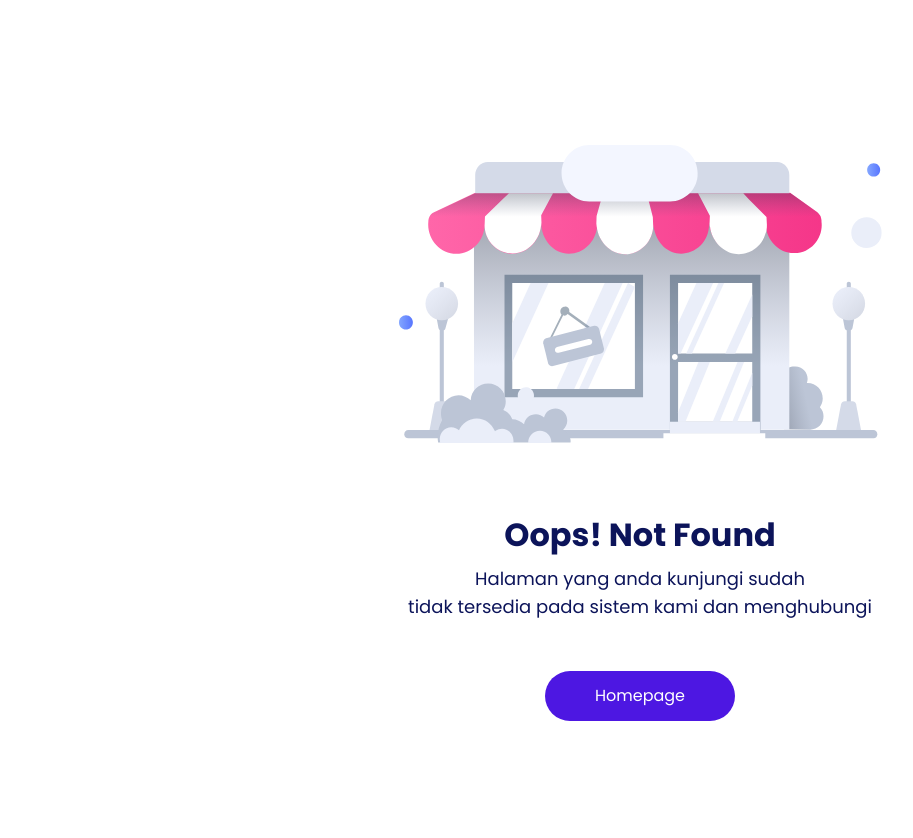
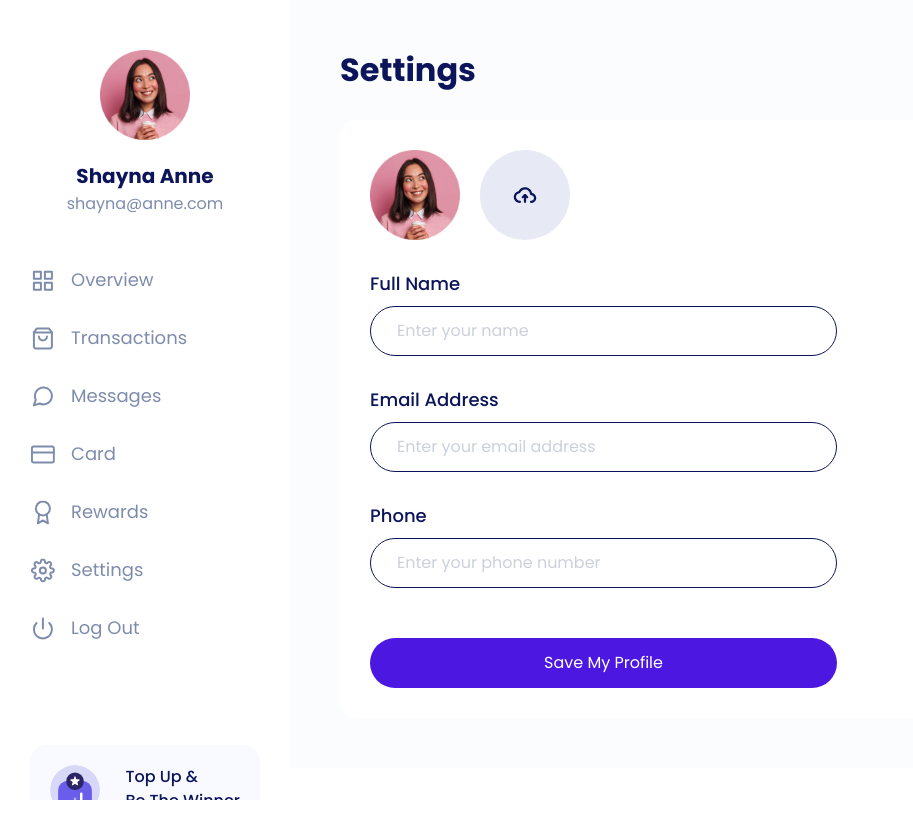
Before and after one commit to ade566/storegg-v.page, a Next.js app: page /member/edit-profile in a window 1280 px wide. Before the commit this address had no page. Shown: the top 838 px of the page, without its empty margins (0-913 px from the left). After the commit the page ends 800 px from the top, so only its background shows below. Built offline with nearby package versions, Linux system fonts and the light colour scheme.

Commit message:
Convert Member Edit Profile

```diff
--- a/components/Layout/member.tsx
+++ b/components/Layout/member.tsx
@@ -119,7 +119,9 @@
                   </defs>
                 </svg>
                 <p className="item-title m-0">
-                  <a href="../member/edit-profile.html" className="text-lg text-decoration-none">Settings</a>
+                  <Link href="/member/edit-profile">
+                    <a href="/#" className="text-lg text-decoration-none">Settings</a>
+                  </Link>
                 </p>
               </div>
               {/* Log Out */}
--- a/pages/_app.tsx
+++ b/pages/_app.tsx
@@ -12,6 +12,7 @@
 import '../styles/overview.css'
 import '../styles/transactions.css'
 import '../styles/transactions-detail.css'
+import '../styles/edit-profile.css'
 import type { AppProps } from 'next/app'
 import Head from 'next/head'
 
--- /dev/null
+++ b/pages/member/edit-profile.tsx
@@ -0,0 +1,57 @@
+import Layout from '../../components/Layout/member'
+
+export default function member() {
+  return (
+    <Layout pageTitle="Member Store GG" classSection="edit-profile">
+      <main className="main-wrapper">
+        <div className="ps-lg-0">
+          <h2 className="text-4xl fw-bold color-palette-1 mb-30">Settings</h2>
+          <div className="bg-card pt-30 ps-30 pe-30 pb-30">
+            <form action="">
+              <div className="photo d-flex">
+                <div className="position-relative me-20">
+                  <img src="/img/avatar-1.png" width="90" height="90" className="avatar img-fluid" alt="" />
+                  <div className="avatar-overlay position-absolute top-0 d-flex justify-content-center align-items-center">
+                    <svg width="24" height="24" viewBox="0 0 24 24" fill="none" xmlns="http://www.w3.org/2000/svg">
+                      <path d="M3 6H5H21" stroke="white" stroke-width="2" stroke-linecap="round" stroke-linejoin="round" />
+                      <path d="M8 6V4C8 3.46957 8.21071 2.96086 8.58579 2.58579C8.96086 2.21071 9.46957 2 10 2H14C14.5304 2 15.0391 2.21071 15.4142 2.58579C15.7893 2.96086 16 3.46957 16 4V6M19 6V20C19 20.5304 18.7893 21.0391 18.4142 21.4142C18.0391 21.7893 17.5304 22 17 22H7C6.46957 22 5.96086 21.7893 5.58579 21.4142C5.21071 21.0391 5 20.5304 5 20V6H19Z" stroke="white" stroke-width="2" stroke-linecap="round" stroke-linejoin="round" />
+                      <path d="M14 11V17" stroke="white" stroke-width="2" stroke-linecap="round" stroke-linejoin="round" />
+                      <path d="M10 11V17" stroke="white" stroke-width="2" stroke-linecap="round" stroke-linejoin="round" />
+                    </svg>
+                  </div>
+                </div>
+                <div className="image-upload">
+                  <label htmlFor="avatar">
+                    <svg width="90" height="90" viewBox="0 0 90 90" fill="none" xmlns="http://www.w3.org/2000/svg">
+                      <circle cx="45" cy="45" r="45" fill="#E7EAF5" />
+                      <path fill-rule="evenodd" clip-rule="evenodd" d="M45 39.375C42.7981 39.375 40.9679 40.7216 40.3127 42.5332C40.1693 42.9297 39.8162 43.2128 39.398 43.2665C37.4362 43.5183 36 45.1013 36 46.9286C36 48.919 37.7105 50.625 39.9375 50.625C40.5588 50.625 41.0625 51.1287 41.0625 51.75C41.0625 52.3713 40.5588 52.875 39.9375 52.875C36.5726 52.875 33.75 50.2638 33.75 46.9286C33.75 44.0997 35.7853 41.7878 38.4536 41.1547C39.5996 38.7573 42.1173 37.125 45 37.125C48.5711 37.125 51.6055 39.6452 52.1224 43.0137C54.4461 43.4763 56.25 45.4474 56.25 47.8929C56.25 50.6955 53.8807 52.875 51.075 52.875C50.4537 52.875 49.95 52.3713 49.95 51.75C49.95 51.1287 50.4537 50.625 51.075 50.625C52.7428 50.625 54 49.3507 54 47.8929C54 46.435 52.7428 45.1607 51.075 45.1607C50.4537 45.1607 49.95 44.657 49.95 44.0357C49.95 41.5128 47.7862 39.375 45 39.375Z" fill="#0C145A" />
+                      <path fill-rule="evenodd" clip-rule="evenodd" d="M45 52.875C44.3787 52.875 43.875 52.3713 43.875 51.75V45C43.875 44.3787 44.3787 43.875 45 43.875C45.6213 43.875 46.125 44.3787 46.125 45V51.75C46.125 52.3713 45.6213 52.875 45 52.875Z" fill="#0C145A" />
+                      <path fill-rule="evenodd" clip-rule="evenodd" d="M41.9545 48.0455C41.5152 47.6062 41.5152 46.8938 41.9545 46.4545L44.2045 44.2045C44.6438 43.7652 45.3562 43.7652 45.7955 44.2045C46.2348 44.6438 46.2348 45.3562 45.7955 45.7955L43.5455 48.0455C43.1062 48.4848 42.3938 48.4848 41.9545 48.0455Z" fill="#0C145A" />
+                      <path fill-rule="evenodd" clip-rule="evenodd" d="M44.2045 44.2045C44.6438 43.7652 45.3562 43.7652 45.7955 44.2045L48.0455 46.4545C48.4848 46.8938 48.4848 47.6062 48.0455 48.0455C47.6062 48.4848 46.8938 48.4848 46.4545 48.0455L44.2045 45.7955C43.7652 45.3562 43.7652 44.6438 44.2045 44.2045Z" fill="#0C145A" />
+                    </svg>
+                  </label>
+                  <input id="avatar" type="file" name="avatar" accept="image/png, image/jpeg" />
+                </div>
+              </div>
+              <div className="pt-30">
+                <label htmlFor="name" className="form-label text-lg fw-medium color-palette-1 mb-10">Full Name</label>
+                <input type="text" className="form-control rounded-pill text-lg" id="name" name="name" aria-describedby="name" placeholder="Enter your name" />
+              </div>
+              <div className="pt-30">
+                <label htmlFor="email" className="form-label text-lg fw-medium color-palette-1 mb-10">Email Address</label>
+                <input type="email" className="form-control rounded-pill text-lg" id="email" name="email" aria-describedby="email" placeholder="Enter your email address" />
+              </div>
+              <div className="pt-30">
+                <label htmlFor="phone" className="form-label text-lg fw-medium color-palette-1 mb-10">Phone</label>
+                <input type="tel" className="form-control rounded-pill text-lg" id="phone" name="phone" aria-describedby="phone" placeholder="Enter your phone number" />
+              </div>
+              <div className="button-group d-flex flex-column pt-50">
+                <button type="submit" className="btn btn-save fw-medium text-lg text-white rounded-pill">Save My Profile</button>
+              </div>
+            </form>
+          </div>
+        </div>
+      </main>
+    </Layout>
+  )
+}
--- /dev/null
+++ b/styles/edit-profile.css
@@ -0,0 +1,71 @@
+
+.edit-profile {
+    background-color: #FBFCFD;
+}
+
+.edit-profile main.main-wrapper{
+    margin-left: 340px;
+    height: 100%;
+    margin-right: auto;
+    position: relative;
+    padding: 50px 50px 50px 0px;
+}
+
+.edit-profile .bg-card{
+    background-color: #FFF;
+    border-radius: 1rem;
+    max-width: 590px;
+}
+.edit-profile main .avatar-overlay:hover{
+    opacity: 1;
+}
+
+.edit-profile main .avatar-overlay{
+    background-color: rgba(12, 20, 90, 0.7);
+    width: 90px;
+    height: 90px;
+    border-radius: 999px;
+    opacity: 0;
+    transition: all 0.3s linear;
+    cursor: pointer;
+}
+
+.edit-profile .image-upload label{
+    cursor: pointer;
+}
+
+.edit-profile .image-upload  input {
+    visibility: hidden;
+    width: 0;
+    height: 0;
+}
+
+.edit-profile input[type="tel"],
+.edit-profile input[type="email"],
+.edit-profile input[type="text"]{
+    border: 1px solid #0C145A;
+    padding: 0.75rem 1.625rem;
+    color: #0C145A;
+    max-width: 467px;
+}
+
+.edit-profile input[type="tel"]:focus-within,
+.edit-profile input[type="email"]:focus-within,
+.edit-profile input[type="text"]:focus-within{
+    color: #0C145A;
+}
+
+.edit-profile input[type="tel"]::placeholder,
+.edit-profile input[type="email"]::placeholder,
+.edit-profile input[type="text"]::placeholder{
+    color: #CCD0DD;
+}
+
+.edit-profile .btn-save{
+    padding: 0.75rem;
+    background-color: #4D17E2;
+}
+
+.edit-profile .button-group{
+    max-width: 467px;
+}
```
